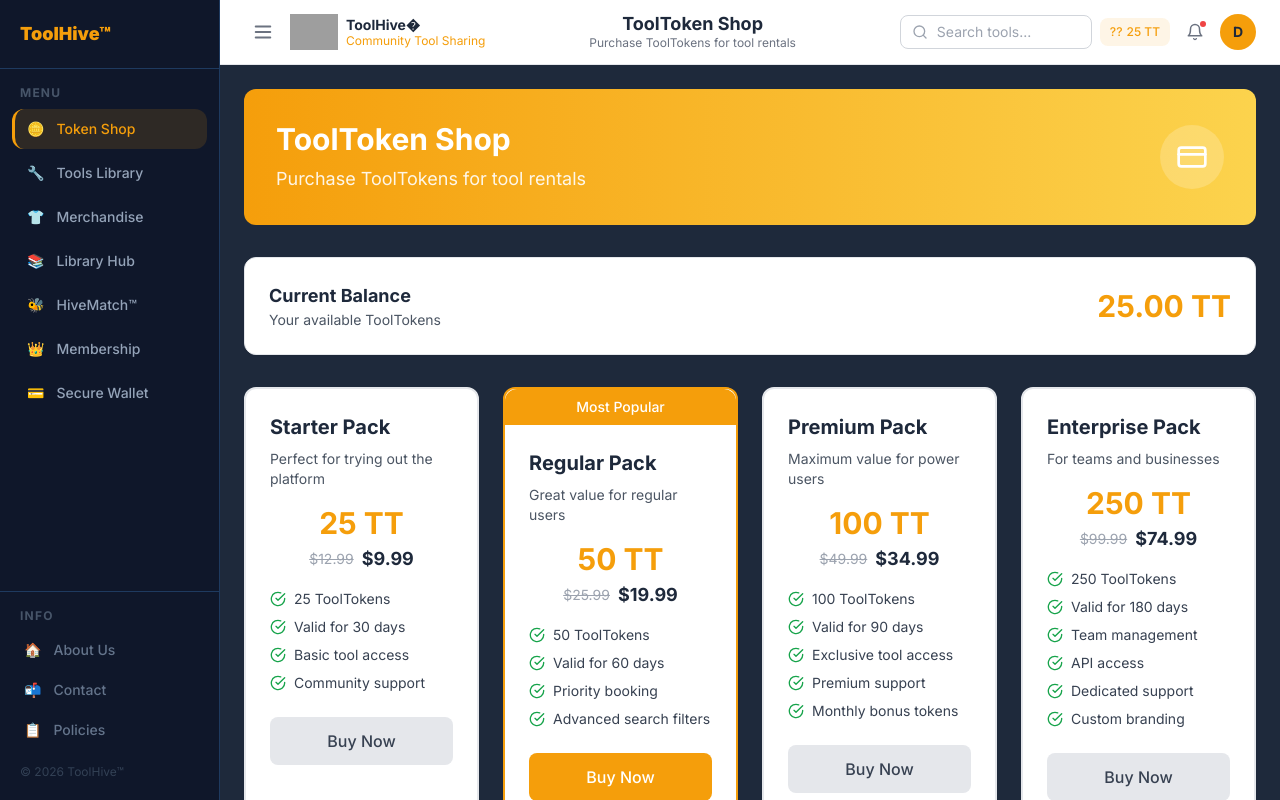
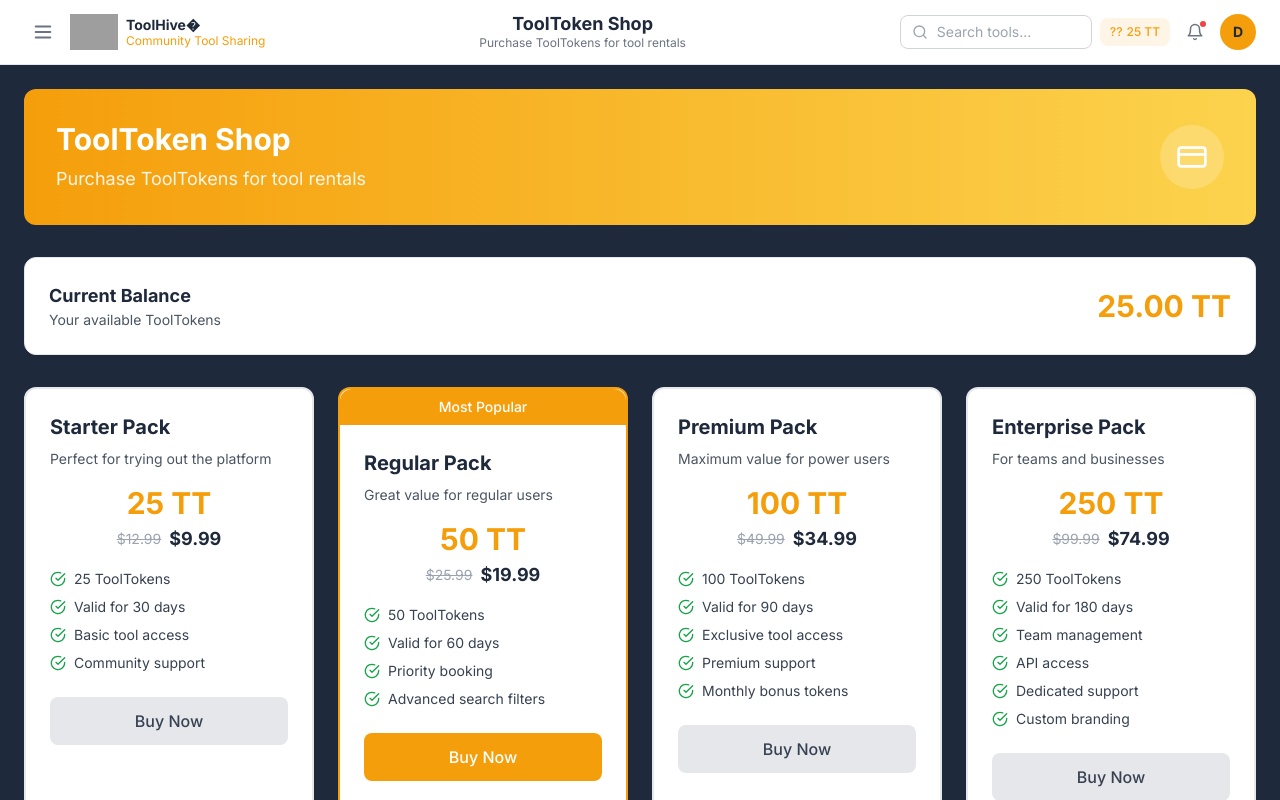
Before and after one commit to shahvish2004/ToolHive, a Next.js app: page /shop in a window 1280 px wide. Built offline with nearby package versions, Linux system fonts and the light colour scheme; grey boxes are pictures that could not be loaded.

Commit message:
fix: remove md:translate-x-0 from Sidebar

```diff
--- a/components/layout/Sidebar.tsx
+++ b/components/layout/Sidebar.tsx
@@ -1,5 +1,4 @@
 "use client";
-
 import Link from "next/link";
 import { usePathname } from "next/navigation";
 
@@ -30,12 +29,15 @@ export default function Sidebar({ isOpen, onClose }: SidebarProps) {
   return (
     <>
       {isOpen && (
-        <div className="fixed inset-0 z-20 md:hidden"
-          style={{ background: "#00000066" }}
-          onClick={onClose} />
+        <div
+          className="fixed inset-0 z-20 bg-black/40"
+          onClick={onClose}
+        />
       )}
       <aside
-        className={`fixed top-0 left-0 h-full z-30 flex flex-col transition-transform duration-300 md:relative md:translate-x-0 md:z-auto ${isOpen ? "translate-x-0" : "-translate-x-full"}`}
+        className={`fixed top-0 left-0 h-full z-30 flex flex-col transition-transform duration-300 ${
+          isOpen ? "translate-x-0" : "-translate-x-full"
+        }`}
         style={{ width: 220, background: "#0F172A", borderRight: "1px solid #1E3A5F" }}
       >
         <div className="px-5 py-5" style={{ borderBottom: "1px solid #1E3A5F" }}>
@@ -43,7 +45,6 @@ export default function Sidebar({ isOpen, onClose }: SidebarProps) {
             <span className="text-lg font-black" style={{ color: "#F59E0B" }}>ToolHive™</span>
           </Link>
         </div>
-
         <nav className="flex-1 px-3 py-4 overflow-y-auto">
           <p className="text-xs font-bold uppercase tracking-widest px-2 mb-2" style={{ color: "#475569" }}>Menu</p>
           {navItems.map((item) => {
@@ -62,7 +63,6 @@ export default function Sidebar({ isOpen, onClose }: SidebarProps) {
             );
           })}
         </nav>
-
         <div className="px-3 pb-5" style={{ borderTop: "1px solid #1E3A5F" }}>
           <p className="text-xs font-bold uppercase tracking-widest px-2 mt-4 mb-2" style={{ color: "#475569" }}>Info</p>
           {footerItems.map((item) => {
```
